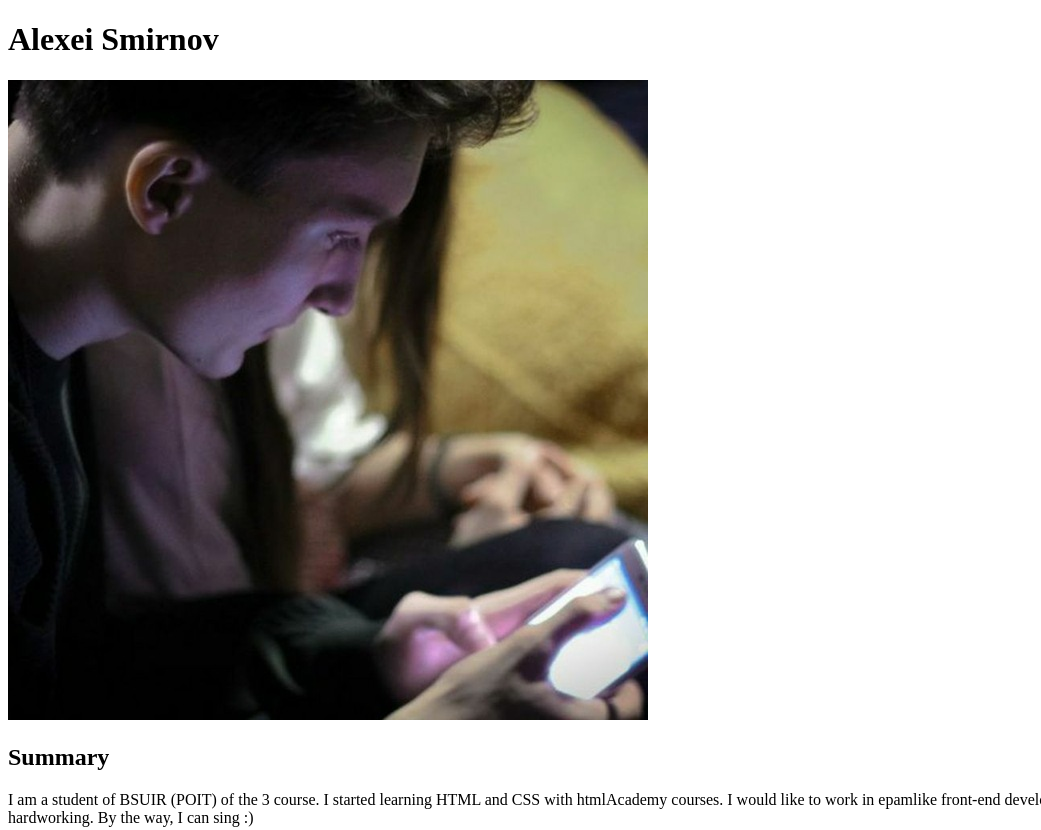
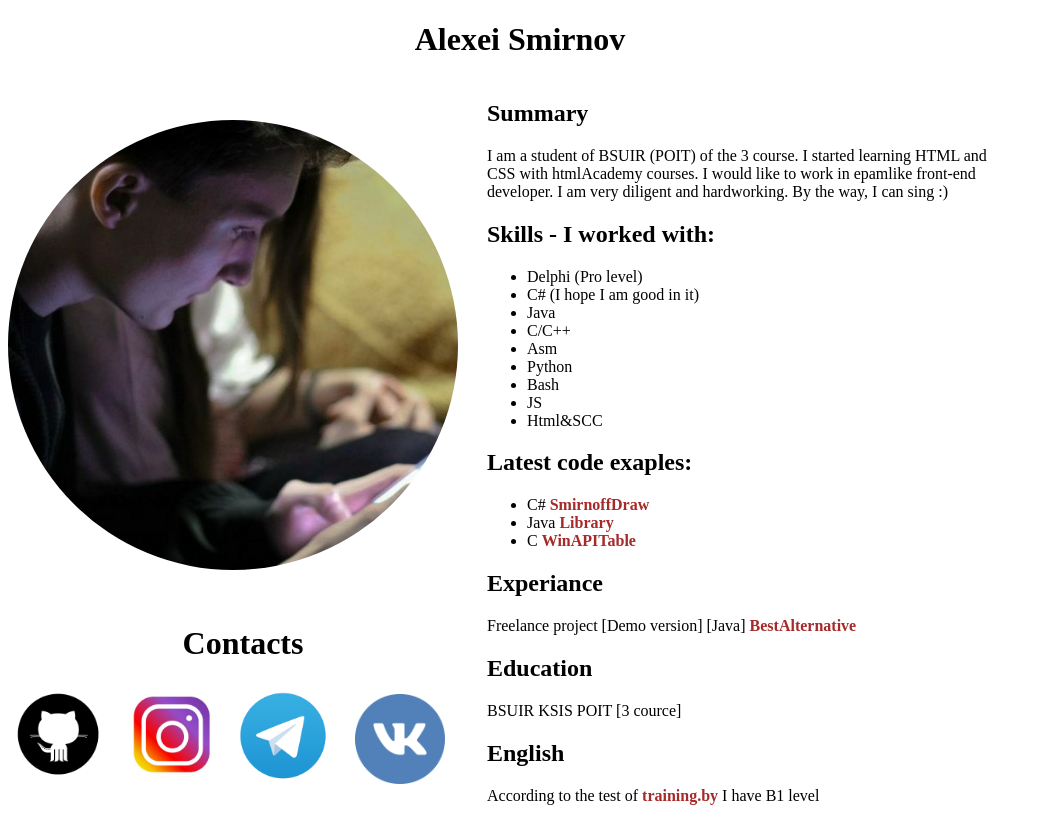
Before and after one commit to greendend/rsschool-cv, a plain HTML site: page index.html in a window 1280 px wide. Shown: the top 830 px of the page, without its empty margins (0-1041 px from the left). Drawn offline with Linux system fonts and the light colour scheme.

Commit message:
feat: css done

```diff
--- a/index.html
+++ b/index.html
@@ -8,7 +8,18 @@
 <body>
     <div class="container">
         <h1>Alexei Smirnov</h1>
-        <div class="inf"><a href="https://github.com/greendend"><img class="avatar" src="img/avatar.jpg"></a></div>
+        <div class="inf inf1">
+            <div class="container-inf1">
+                <a href="https://github.com/greendend"><img class="avatar" src="img/avatar.jpg"></a>
+                <div class="contacts">
+                    <h1>Contacts</h2>
+                    <a href="#1"><img class="cont" src="img/github.png"></a>
+                    <a href="#2"><img class="cont" src="img/inst.jpg"></a>
+                    <a href="#3"><img class="cont tg" src="img/tg.png"></a>
+                    <a href="#4"><img class="cont vk" src="img/vk.png"></a>
+                </div>
+            </div>
+        </div>
         <div class="inf">
             <h2>Summary</h2>
             <p>I am a student of BSUIR (POIT) of the 3 course. I started learning HTML and CSS with htmlAcademy courses. I would like to work in epamlike front-end developer. I am very diligent and hardworking. By the way, I can sing :)</p>
--- a/style.css
+++ b/style.css
@@ -0,0 +1,58 @@
+.container {
+    width: 1024px;
+}
+
+.inf {
+    display: inline-block;
+    width: 500px;
+}
+
+.inf .avatar {
+    width: 450px;
+    height: auto;
+    margin-bottom: 30px;
+    border-radius: 225px;
+}
+
+h1 {
+    text-align: center;
+}
+
+.inf1 {
+    width: 450px;
+    margin-right: 25px;
+}
+
+a {
+    text-decoration: none;
+    color: brown;
+    font-weight: 600;
+}
+
+.cont {
+    width: 100px;
+    height: auto;
+    display: inline-block;
+    margin-right: 10px;
+}
+
+.contacts {
+    width: 470px;
+    padding-bottom: 0px;
+}
+
+.container-inf1 {
+    position: absolute;
+    top: 15%
+}
+
+.tg {
+    width: 95px;
+    height: auto;
+    margin-right: 20px;
+}
+
+.vk {
+    width: 90px;
+    height: auto;
+}
```
Also changed, not shown: img/github.png (added), img/inst.jpg (added), img/tg.png (added), img/vk.png (added).
